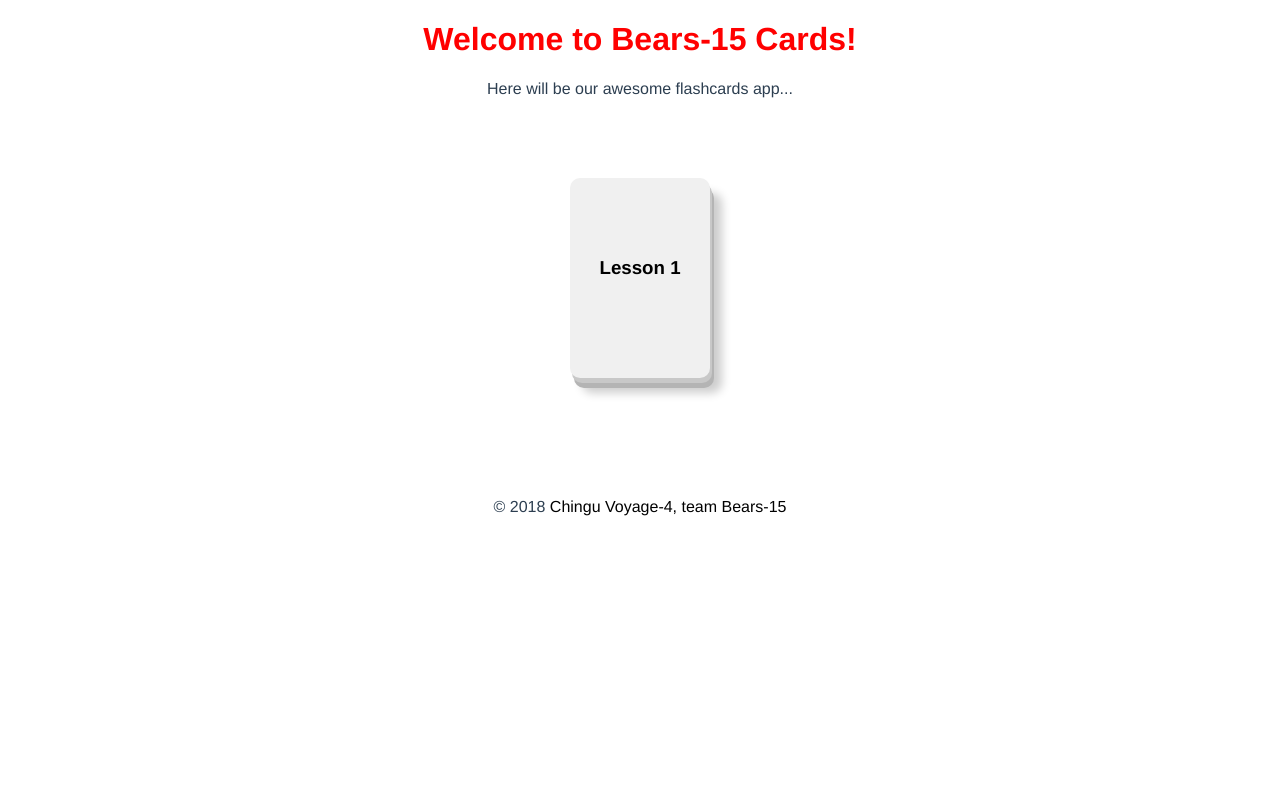
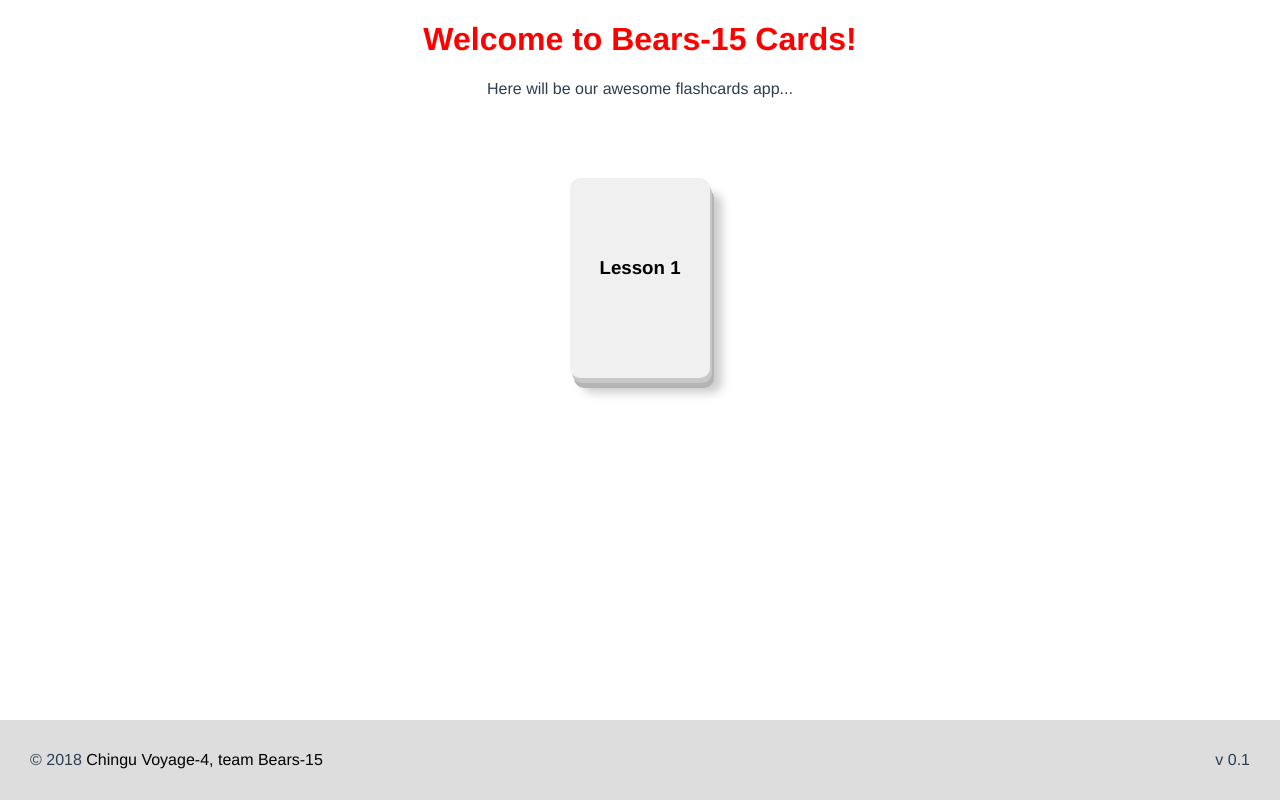
Before and after one commit to chingu-voyage4/Bears-Team-15, a Vue app: page /#/ in a window 1280 px wide. Built offline with nearby package versions, Linux system fonts and the light colour scheme.

Commit message:
feat: Remake footer

```diff
--- a/src/components/Footer.vue
+++ b/src/components/Footer.vue
@@ -1,13 +1,21 @@
 <template>
-<div>
-  © {{ currentYear }}
-  <a href="https://github.com/chingu-voyage4/Bears-Team-15#readme" target="_blank">Chingu Voyage-4, team Bears-15</a>
-</div>
+<footer>
+  <div class="content">
+    <span class="pull-left">
+      © {{ currentYear }}
+      <a href="https://github.com/chingu-voyage4/Bears-Team-15#readme" target="_blank">Chingu Voyage-4, team Bears-15</a>
+    </span>
+    <span class="pull-right">
+      v {{ version }}
+    </span>
+  </div>
+</footer>
 </template>
 
 <script>
 export default {
   data: () => ({
+    version: '0.1'
   }),
   computed: {
     currentYear () {
```
